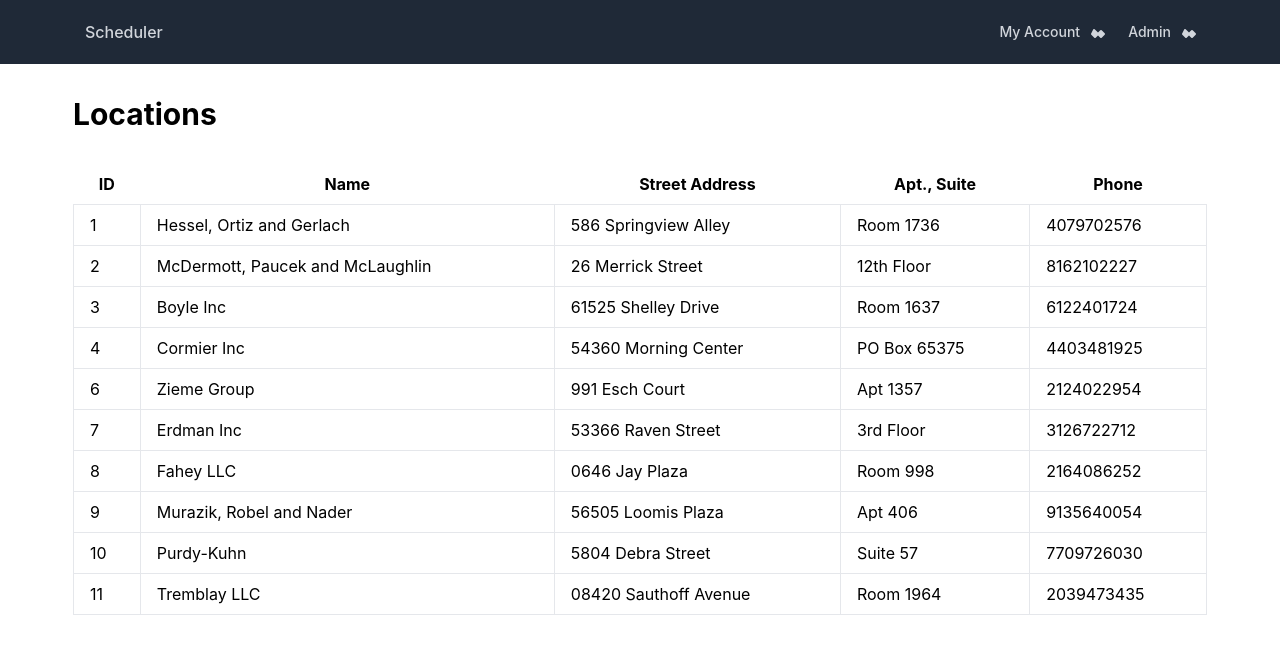
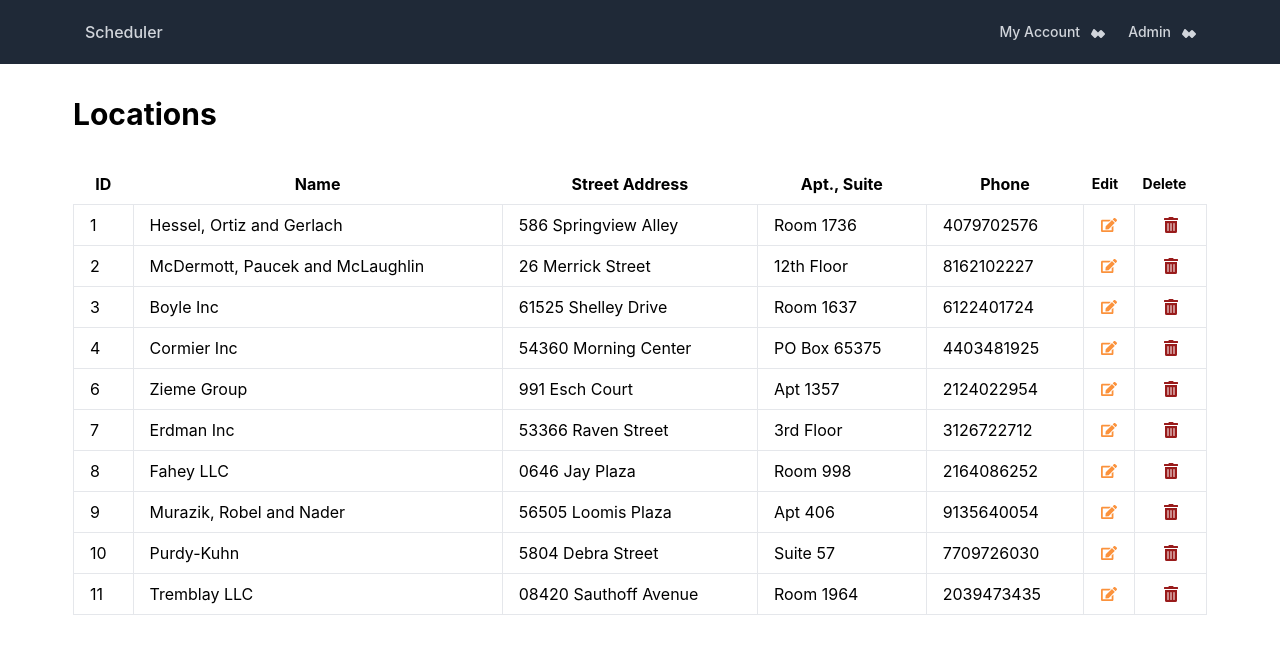
Before and after one commit to alex-bezruchko/scheduling-app, a React (Create React App) app in the folder client/: page /locations in a window 1280 px wide. Shown: the top 654 px of the page. Built offline with nearby package versions, Linux system fonts and the light colour scheme.

Commit message:
add edit & delete routes to locations

```diff
--- a/client/src/components/pages/admin/Locations.js
+++ b/client/src/components/pages/admin/Locations.js
@@ -1,4 +1,6 @@
 import { useState, useEffect } from 'react';
+import { FaEdit, FaTrashAlt } from 'react-icons/fa';
+import { Link } from "react-router-dom";
 
 const LocationList = () => {
     const [locations, setLocations] = useState([]);
@@ -128,6 +130,8 @@ const LocationList = () => {
                         <th className="px-4 py-2">Street Address</th>
                         <th className="px-4 py-2">Apt., Suite</th>
                         <th className="px-4 py-2">Phone</th>
+                        <th className="px-2 py-2 text-left text-sm">Edit</th>
+                        <th className="px-2 py-2 text-left text-sm">Delete</th>
                     </tr>
                 </thead>
                 <tbody>
@@ -138,6 +142,8 @@ const LocationList = () => {
                             <td className="border px-4 py-2">{location.street_address}</td>
                             <td className="border px-4 py-2">{location.street_address_2}</td>
                             <td className="border px-4 py-2">{location.phone}</td>
+                            <td className="border px-2 py-2"><Link to={`/locations/${location.id}`} className="flex justify-center text-orange-400"><FaEdit /></Link></td>
+                            <td className="border px-2 py-2"><Link to={location.id} className="flex justify-center text-red-800"><FaTrashAlt /></Link></td>
                         </tr>
                     ))}
                 </tbody>
```
